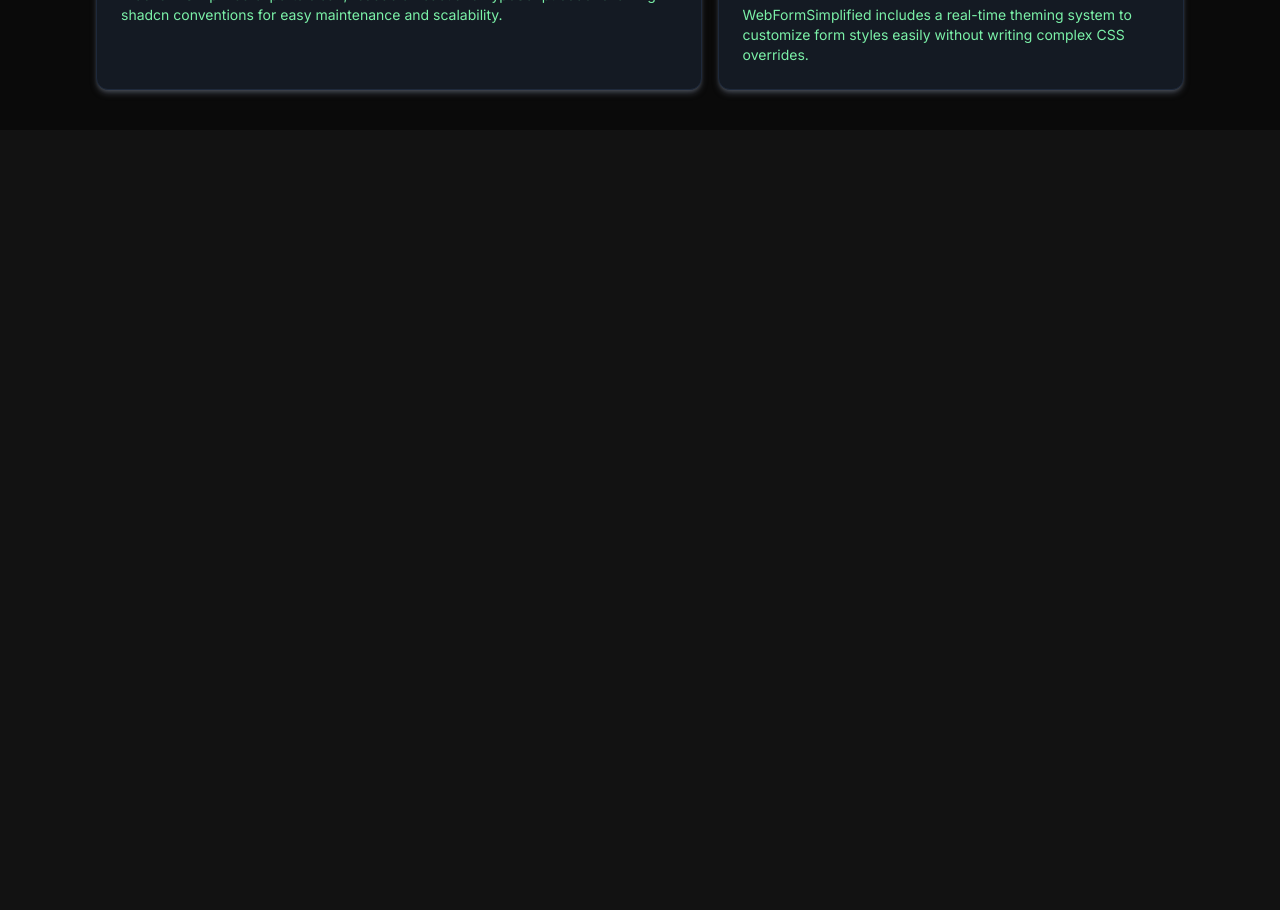
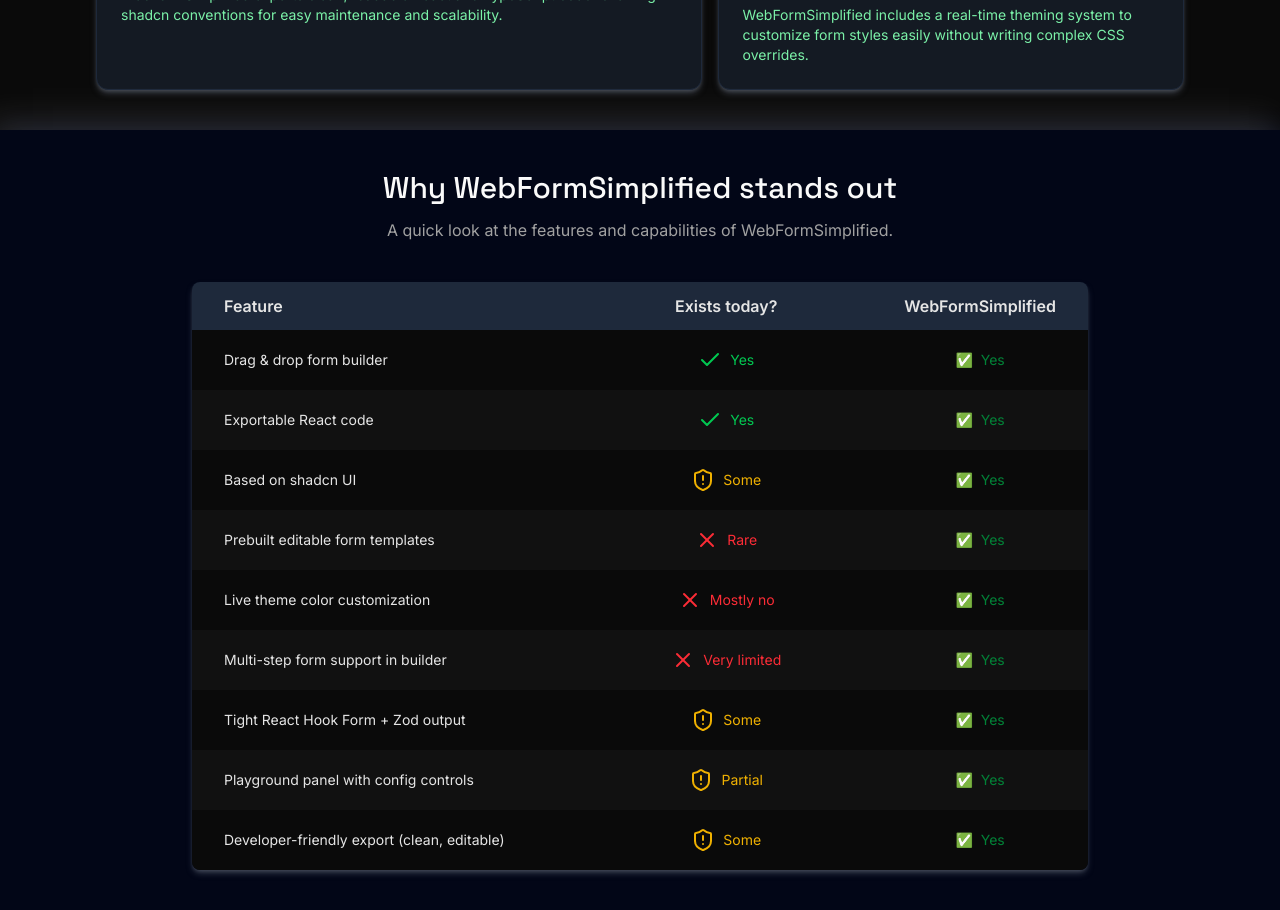
Before and after one commit to Pratik-Kumar-621/webformsimplified, a Next.js app: page / in a window 1280 px wide. Shown: the part 2220-3130 px from the top of the page. Before the commit the page ends 2350 px from the top, so only its background shows below. Built offline with nearby package versions, Linux system fonts and the light colour scheme; no server answers.

Commit message:
USPs added

```diff
--- a/app/(landing)/page.tsx
+++ b/app/(landing)/page.tsx
@@ -5,6 +5,7 @@
 import Navbar from "@/components/landing/navbar/Navbar";
 import { useEffect, useState } from "react";
 import MajorComponents from "@/components/landing/majorComponents/MajorComponents";
+import Usp from "@/components/landing/usp/Usp";
 
 export default function LandingPage() {
   const [mounted, setMounted] = useState<boolean>(false);
@@ -23,6 +24,7 @@
       <HeroSection />
       <MajorComponents />
       <FeatureBento />
+      <Usp />
     </div>
   );
 }
--- a/components/landing/majorComponents/MajorComponents.tsx
+++ b/components/landing/majorComponents/MajorComponents.tsx
@@ -1,12 +1,12 @@
-import SectionHead from "@/components/SectionHead";
 import { componentsData } from "./componentsData";
 import Image from "next/image";
 import { Button } from "@/components/ui/button";
 import Link from "next/link";
+import SectionHead from "@/components/SectionHead";
 
 const MajorComponents = () => {
   return (
-    <div className="relative z-30 bg-[#F5F7F8] px-8 py-6 shadow-[-10px_-10px_30px_4px_rgba(0,0,0,0.1),_10px_10px_30px_4px_rgba(45,78,255,0.15)] md:px-16 md:py-8 lg:px-24 lg:py-10 dark:bg-[#020617] dark:shadow-[-10px_-10px_30px_4px_rgba(255,255,255,0.1),_10px_10px_30px_4px_rgba(45,78,255,0.15)]">
+    <div className="relative z-30 bg-[#F5F7F8] px-8 py-6 shadow-[-10px_-10px_30px_4px_rgba(0,0,0,0.1),10px_10px_30px_4px_rgba(45,78,255,0.15)] md:px-16 md:py-8 lg:px-24 lg:py-10 dark:bg-[#020617] dark:shadow-[-10px_-10px_30px_4px_rgba(255,255,255,0.1),10px_10px_30px_4px_rgba(45,78,255,0.15)]">
       <SectionHead
         title="Explore Production-Ready Components"
         description="Every component is meticulously crafted for the best developer and user experience, so you can focus on building amazing forms without worrying about the details."
--- /dev/null
+++ b/components/landing/usp/Usp.tsx
@@ -0,0 +1,49 @@
+import SectionHead from "@/components/SectionHead";
+import { uspData } from "./uspData";
+import { Check } from "lucide-react";
+
+const Usp = () => {
+  return (
+    <div className="relative z-30 flex flex-col items-start bg-[#F5F7F8] px-8 py-6 shadow-[-10px_-10px_30px_4px_rgba(0,0,0,0.1),10px_10px_30px_4px_rgba(45,78,255,0.15)] sm:items-center md:px-16 md:py-8 lg:px-24 lg:py-10 dark:bg-[#020617] dark:shadow-[-10px_-10px_30px_4px_rgba(255,255,255,0.1),10px_10px_30px_4px_rgba(45,78,255,0.15)]">
+      <SectionHead
+        title="Why WebFormSimplified stands out"
+        description="A quick look at the features and capabilities of WebFormSimplified."
+      />
+      <div className="w-full max-w-4xl overflow-hidden rounded-lg border-(--muted-foreground) shadow-md dark:shadow-gray-500/50">
+        <table className="w-full text-left align-middle">
+          <thead className="w-full border-b-0 bg-(--light-bg)">
+            <tr className="h-12 w-full border-0">
+              <th className="w-[40%] pl-8 text-left font-semibold">Feature</th>
+              <th className="w-[40%] text-center font-semibold">
+                Exists today?
+              </th>
+              <th className="hidden w-[20%] pr-8 text-center font-semibold sm:table-cell">
+                WebFormSimplified
+              </th>
+            </tr>
+          </thead>
+          <tbody className="divide-y border-0 bg-(--background)">
+            {uspData.map((item, idx) => (
+              <tr
+                key={idx}
+                className="min-h-15 border-0 even:bg-[#f7f7f7] dark:even:bg-[#111111]"
+              >
+                <td className="pl-8 text-sm">{item.title}</td>
+                <td
+                  className={`justify-center text-sm ${item.existsToday === "Yes" ? "text-green-500" : (item.existsToday.includes("Some") || item.existsToday.includes("Partial")) === true ? "text-yellow-500" : "text-red-500"} flex min-h-15 items-center gap-2`}
+                >
+                  {item.existingIcon} {item.existsToday}
+                </td>
+                <td className="hidden w-[20%] pr-8 text-center text-sm text-green-700 sm:table-cell">
+                  ✅&nbsp; Yes
+                </td>
+              </tr>
+            ))}
+          </tbody>
+        </table>
+      </div>
+    </div>
+  );
+};
+
+export default Usp;
--- /dev/null
+++ b/components/landing/usp/uspData.tsx
@@ -0,0 +1,49 @@
+import { Check, ShieldAlert, X } from "lucide-react";
+
+export const uspData = [
+  {
+    title: "Drag & drop form builder",
+    existingIcon: <Check />,
+    existsToday: "Yes",
+  },
+  {
+    title: "Exportable React code",
+    existingIcon: <Check />,
+    existsToday: "Yes",
+  },
+  {
+    title: "Based on shadcn UI",
+    existingIcon: <ShieldAlert />,
+    existsToday: "Some",
+  },
+  {
+    title: "Prebuilt editable form templates",
+    existingIcon: <X />,
+    existsToday: "Rare",
+  },
+  {
+    title: "Live theme color customization",
+    existingIcon: <X />,
+    existsToday: "Mostly no",
+  },
+  {
+    title: "Multi-step form support in builder",
+    existingIcon: <X />,
+    existsToday: "Very limited",
+  },
+  {
+    title: "Tight React Hook Form + Zod output",
+    existingIcon: <ShieldAlert />,
+    existsToday: "Some",
+  },
+  {
+    title: "Playground panel with config controls",
+    existingIcon: <ShieldAlert />,
+    existsToday: "Partial",
+  },
+  {
+    title: "Developer-friendly export (clean, editable)",
+    existingIcon: <ShieldAlert />,
+    existsToday: "Some",
+  },
+];
```
